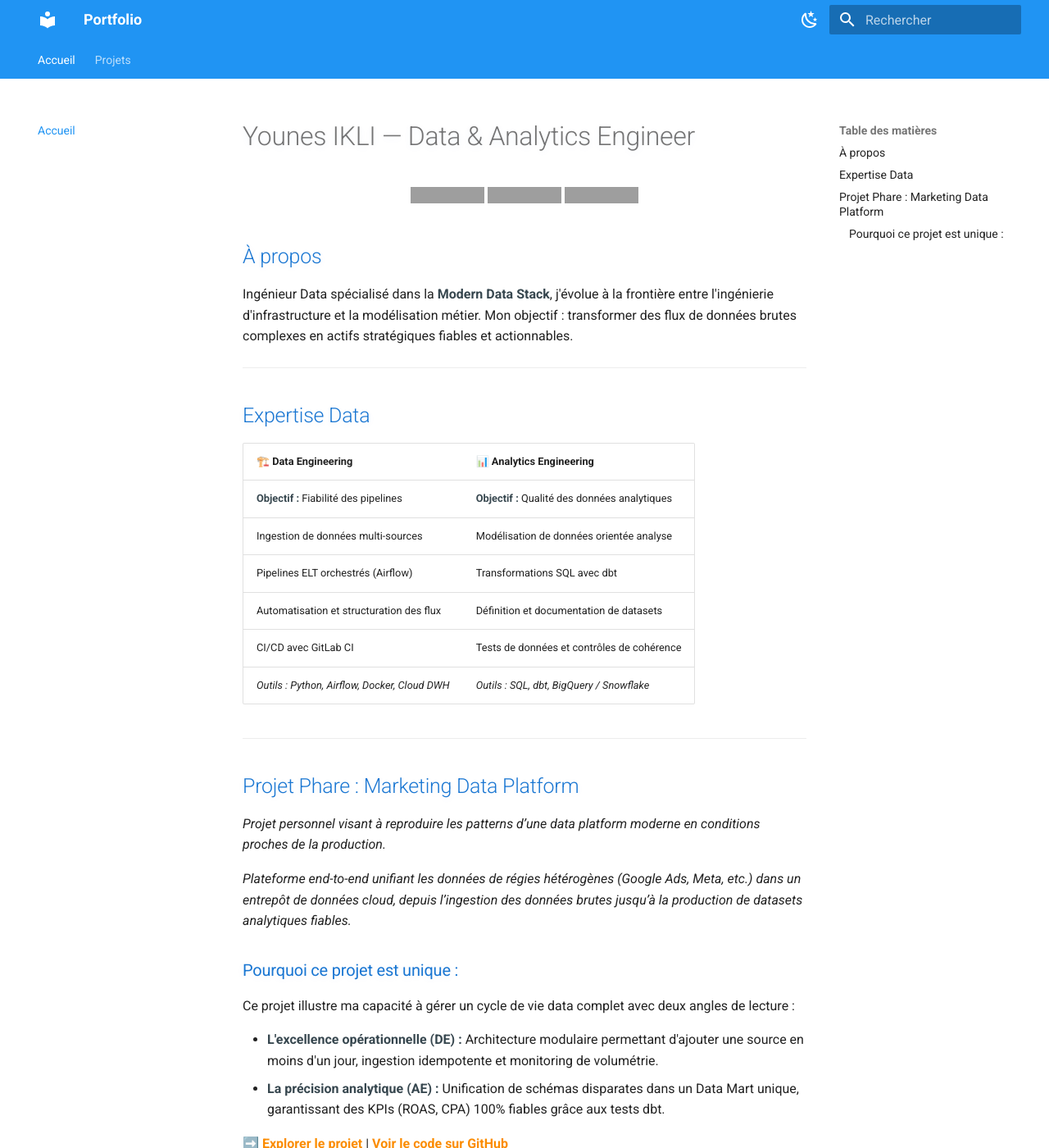
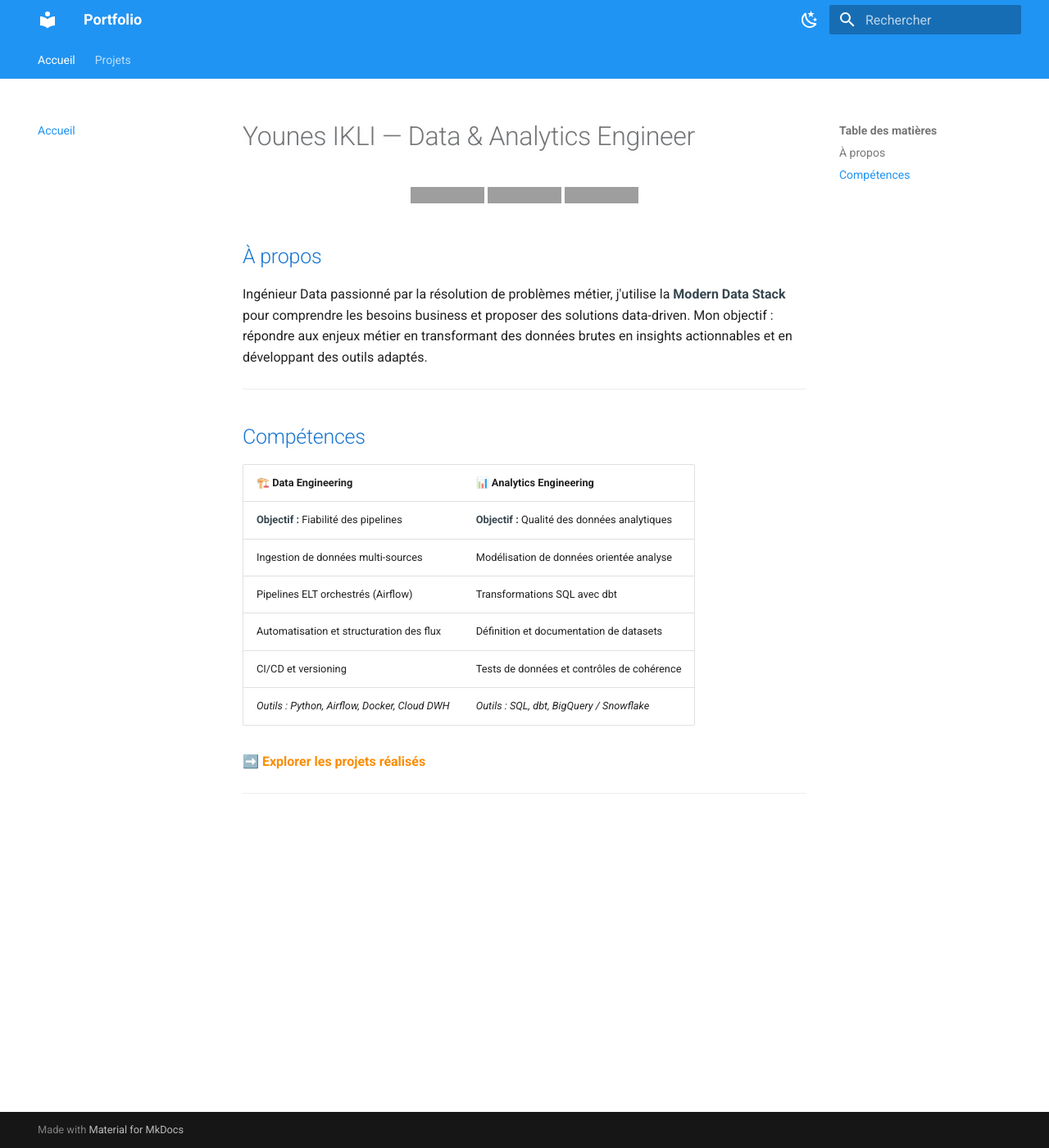
Before and after one commit to y-ikli/portfolio, an MkDocs documentation site: the page built from docs/index.md, in a window 1280 px wide and 1400 px high. Shown: the whole window at 82% size. Built offline with MkDocs 1.6.1 and Material for MkDocs 9.7.7, drawn with Linux system fonts in a browser that asks for light colours; grey boxes are pictures that could not be loaded.

Commit message:
Update portfolio for holding many projects

```diff
--- a/docs/index.md
+++ b/docs/index.md
@@ -13,11 +13,11 @@
 </p>
 
 ## À propos
-Ingénieur Data spécialisé dans la **Modern Data Stack**, j'évolue à la frontière entre l'ingénierie d'infrastructure et la modélisation métier. Mon objectif : transformer des flux de données brutes complexes en actifs stratégiques fiables et actionnables.
+Ingénieur Data passionné par la résolution de problèmes métier, j'utilise la **Modern Data Stack** pour comprendre les besoins business et proposer des solutions data-driven. Mon objectif : répondre aux enjeux métier en transformant des données brutes en insights actionnables et en développant des outils adaptés.
 
 ---
 
-## Expertise Data
+## Compétences
 
 | 🏗️ Data Engineering | 📊 Analytics Engineering |
 | :--- | :--- |
@@ -25,27 +25,9 @@
 | Ingestion de données multi-sources | Modélisation de données orientée analyse |
 | Pipelines ELT orchestrés (Airflow) | Transformations SQL avec dbt |
 | Automatisation et structuration des flux | Définition et documentation de datasets |
-| CI/CD avec GitLab CI | Tests de données et contrôles de cohérence |
+| CI/CD et versioning | Tests de données et contrôles de cohérence |
 | *Outils : Python, Airflow, Docker, Cloud DWH* | *Outils : SQL, dbt, BigQuery / Snowflake* |
 
-
+➡️ **[Explorer les projets réalisés](./projets/index.md)**
 
 ---
-
-## Projet Phare : Marketing Data Platform
-
-
-*Projet personnel visant à reproduire les patterns d’une data platform moderne en conditions proches de la production.*
-
-*Plateforme end-to-end unifiant les données de régies hétérogènes (Google Ads, Meta, etc.) dans un entrepôt de données cloud, depuis l’ingestion des données brutes jusqu’à la production de datasets analytiques fiables.*
-
-
-### Pourquoi ce projet est unique :
-Ce projet illustre ma capacité à gérer un cycle de vie data complet avec deux angles de lecture :
-
-* **L'excellence opérationnelle (DE) :** Architecture modulaire permettant d'ajouter une source en moins d'un jour, ingestion idempotente et monitoring de volumétrie.
-* **La précision analytique (AE) :** Unification de schémas disparates dans un Data Mart unique, garantissant des KPIs (ROAS, CPA) 100% fiables grâce aux tests dbt.
-
-➡️ **[Explorer le projet](./projets/index.md)** | **[Voir le code sur GitHub](https://github.com/y-ikli/media-data-platform)**
-
----
--- a/docs/projets/index.md
+++ b/docs/projets/index.md
@@ -2,6 +2,6 @@
 
 Découvrez mes projets principaux :
 
-- **[Agence Média](agence_media.md)** : Plateforme de données marketing unifiant Google Ads et Meta Ads pour une vision business transverse automatisée. Utilise Python, Airflow, dbt et BigQuery.
+- 🏗️ **[Agence Média](agence_media.md)** : Plateforme de données marketing unifiant Google Ads et Meta Ads pour une vision business transverse automatisée. Utilise Python, Airflow, dbt et BigQuery.
 
-- **[MonCapitain](moncapitain.md)** : IA locale pour l'analyse de corpus documentaires scientifiques. Permet de poser des questions naturelles sur des documents internes et d'obtenir des réponses ancrées dans les sources, avec une architecture modulaire intégrant des outils chimio-informatiques (RDKit).
+- 🤖 **[MonCapitain](moncapitain.md)** : IA locale pour l'analyse de corpus documentaires scientifiques. Permet de poser des questions naturelles sur des documents internes et d'obtenir des réponses ancrées dans les sources, avec une architecture modulaire intégrant des outils chimio-informatiques (RDKit).
```
Also changed, not shown: docs/projets/agence_media.md (+1 -1 lines), site/projets/index.html, site/search/search_index.json, 1 other file.
